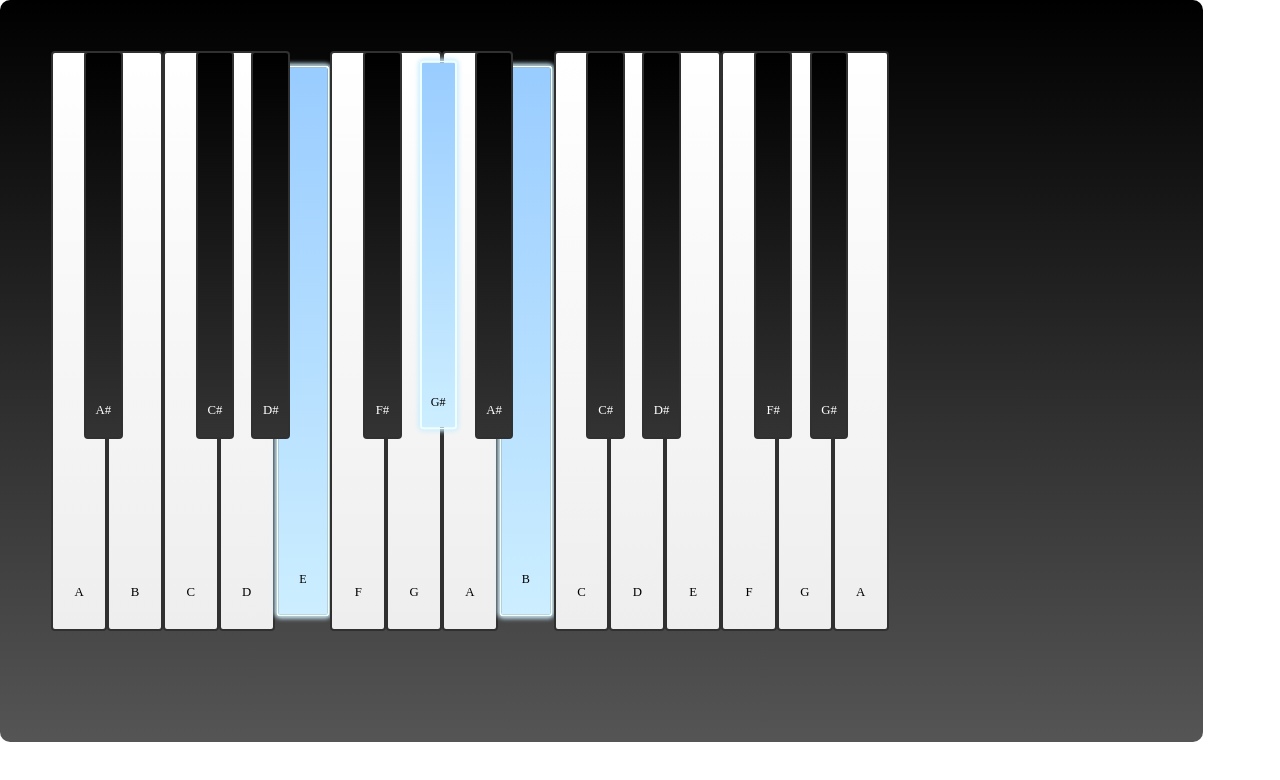
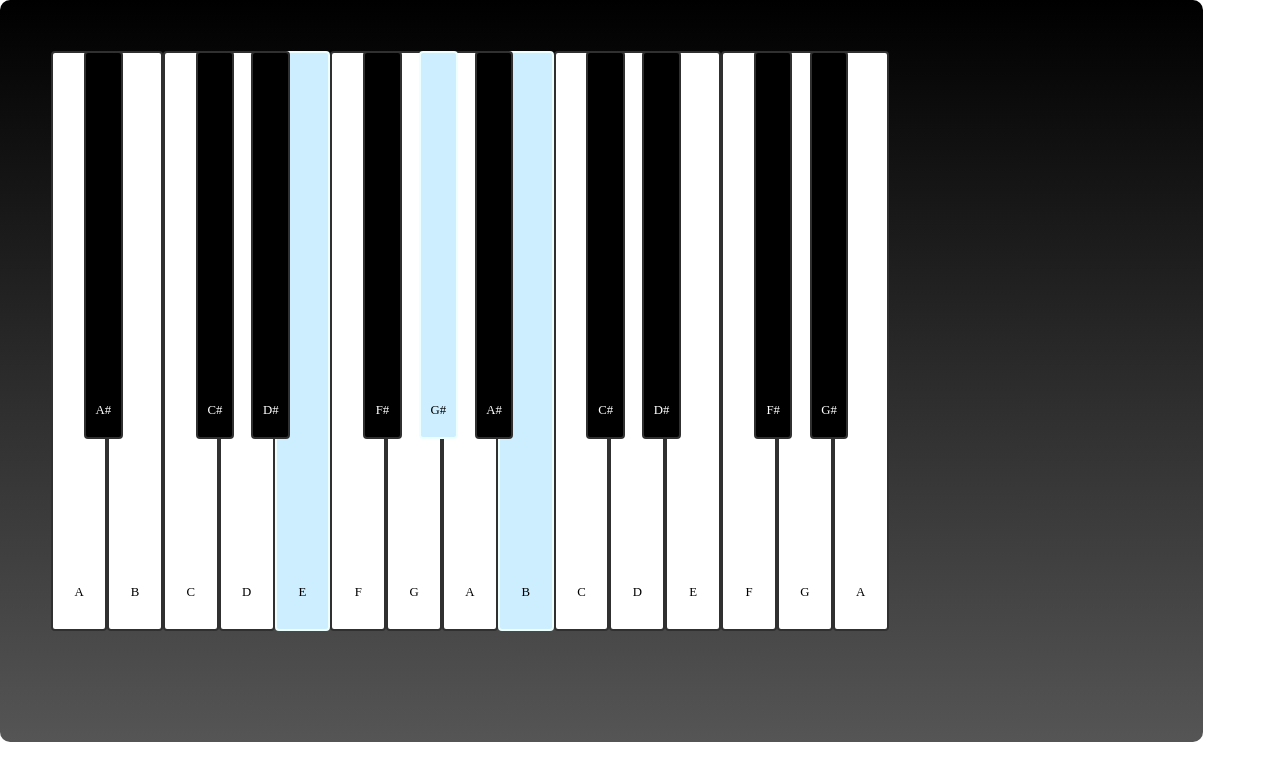
Before and after one commit to attilammagyar/html5-synth, a plain HTML site: page keyboard.html in a window 1280 px wide. Drawn offline with Linux system fonts and the light colour scheme.

Commit message:
[CSS] removed some eye-candy to make key pressing faster

```diff
--- a/synth.css
+++ b/synth.css
@@ -34,12 +34,6 @@
 		border: solid 2px #303030;
 		border-radius: 4px;
 		background: solid white;
-		/* Do some animation when the key is pressed or released. */
-		transition: all 0.15s ease-out;
-		-moz-transition: all 0.15s ease-out;
-		-webkit-transition: all 0.15s ease-out;
-		-o-transition: all 0.15s ease-out;
-		-ms-transition: all 0.15s ease-out;
 	}
 
 	div.key p
@@ -59,11 +53,7 @@
 		width: 4.5%;
 		height: 90%;
 		z-index: 1;
-		background-color: white;
-		background: -webkit-gradient(linear, left top, left bottom, from(#fff), to(#eee));
-		background: -webkit-linear-gradient(#fff, #eee);
-		background: -o-linear-gradient(#fff, #eee);
-		background: -moz-linear-gradient(100% 100% 90deg, #eee, #fff);
+		background: white;
 		color: black;
 	}
 
@@ -73,28 +63,16 @@
 		height: 60%;
 		margin: 0px -2% 0px -2%;
 		z-index: 2;
-		background-color: black;
-		background: -webkit-gradient(linear, left top, left bottom, from(#000), to(#333));
-		background: -webkit-linear-gradient(#000, #333);
-		background: -o-linear-gradient(#000, #333);
-		background: -moz-linear-gradient(100% 100% 90deg, #333, #000);
+		background: black;
 		color: white;
 	}
 
 /*/ div.key:hover, /* This is just for debugging. */
 	div.pressed.key
 	{
-		box-shadow: 0px 0px 5px 2px #cef; /* Make the key glow. */
 		border-color: #eff;
-		background-color: #aef;
-		background: -webkit-gradient(linear, left top, left bottom, from(#9cf), to(#cef));
-		background: -webkit-linear-gradient(#9cf, #cef);
-		background: -o-linear-gradient(#9cf, #cef);
-		background: -moz-linear-gradient(100% 100% 90deg, #cef, #9cf);
+		background: #cef;
 		color: black;
-		transform: scale(0.95, 0.95);
-		-webkit-transform: scale(0.95, 0.95);
-		-moz-transform: scale(0.95, 0.95);
 	}
 }
 @media screen and (max-width: 800px)
```
Also changed, not shown: 1 other file.
